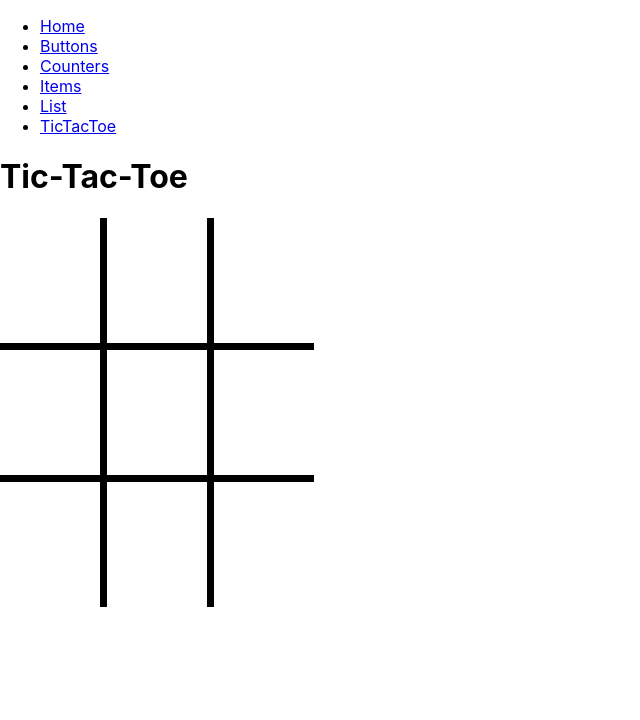
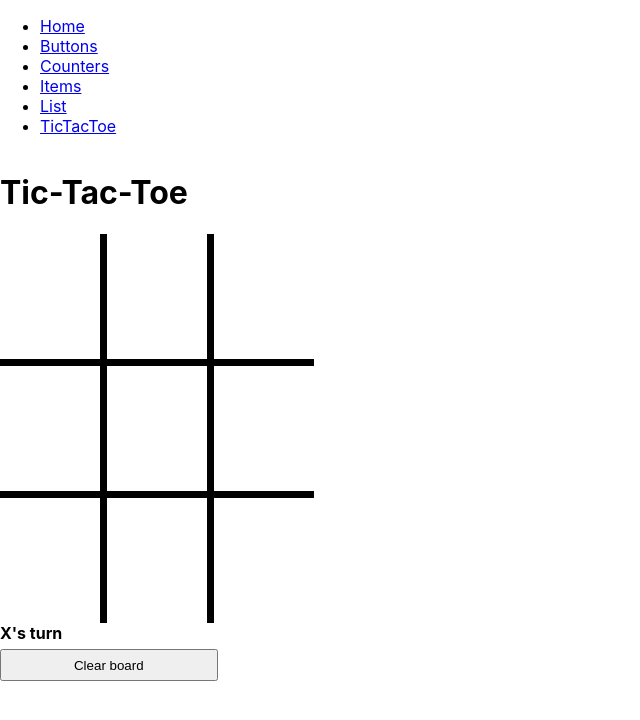
Before and after one commit to TaaviKodari/2023KevatTo1830_React-harjoitus, a React (Create React App) app in the folder 2023kevatto1830_react-harjoitus/: page /TicTacToe in a window 1280 px wide. Shown: the top 720 px of the page, without its empty margins (0-640 px from the left). Built offline with nearby package versions, Linux system fonts and the light colour scheme.

Commit message:
step 6 valmis

```diff
--- a/2023kevatto1830_react-harjoitus/src/TicTacToe/TicTacToe.css
+++ b/2023kevatto1830_react-harjoitus/src/TicTacToe/TicTacToe.css
@@ -26,3 +26,18 @@
 .b-right{
     border-right: 7px solid black;
 }
+
+.game{
+    font-weight: bold;
+    display: flex;
+    width:100%;
+    flex-direction: column;
+    color:black;
+}
+
+.game button{
+    width:17%;
+    padding:0.5%;
+    margin-top: 0.5%;
+    margin-bottom: 0.5%;
+}
--- a/2023kevatto1830_react-harjoitus/src/TicTacToe/TicTacToe.jsx
+++ b/2023kevatto1830_react-harjoitus/src/TicTacToe/TicTacToe.jsx
@@ -15,11 +15,21 @@
         const winner = checkWinner();
         if(winner){
             setStatus(`Winner: ${winner}`);
+        }else if(!gameState.includes(''))
+        {
+            setStatus("it's a draw");
+        }else{
+            setStatus(`${isXTurn ? 'X' : 'O'}'s turn`);
         }
     },[gameState])
 
     const onSquareClick = (index) =>{
         let strings = Array.from(gameState);
+
+        if(status.includes("Winner")){
+            return;
+        }
+
         if(strings[index] !== '')
         {
             return;
@@ -54,9 +64,29 @@
 
     return(
         <div>
-            <h1>Tic-Tac-Toe</h1>
-            <Board gameState={gameState} onSquareClick={onSquareClick}/>
-            {status}
+            <div className="game">
+                <h1>Tic-Tac-Toe</h1>
+                <Board gameState={gameState} onSquareClick={onSquareClick}/>
+
+                {!status.includes("Winner") && (
+                    <>
+                        <span>{status}</span>
+                        <button onClick={()=>{
+                            setGameState(intialBoard);
+                            setIsXTurn(true);
+                        }}>Clear board</button>
+                    </>
+                )}
+                {status.includes("Winner") && (
+                <>
+                    <span style={{color:"green"}}>{status}</span>
+                    <button style={{background:"lightgreen"}} onClick={()=>{
+                        setGameState(intialBoard);
+                        setIsXTurn(true);
+                    }}>Play again</button>
+                </>
+                )}
+            </div>
         </div>
     );
 }
```
